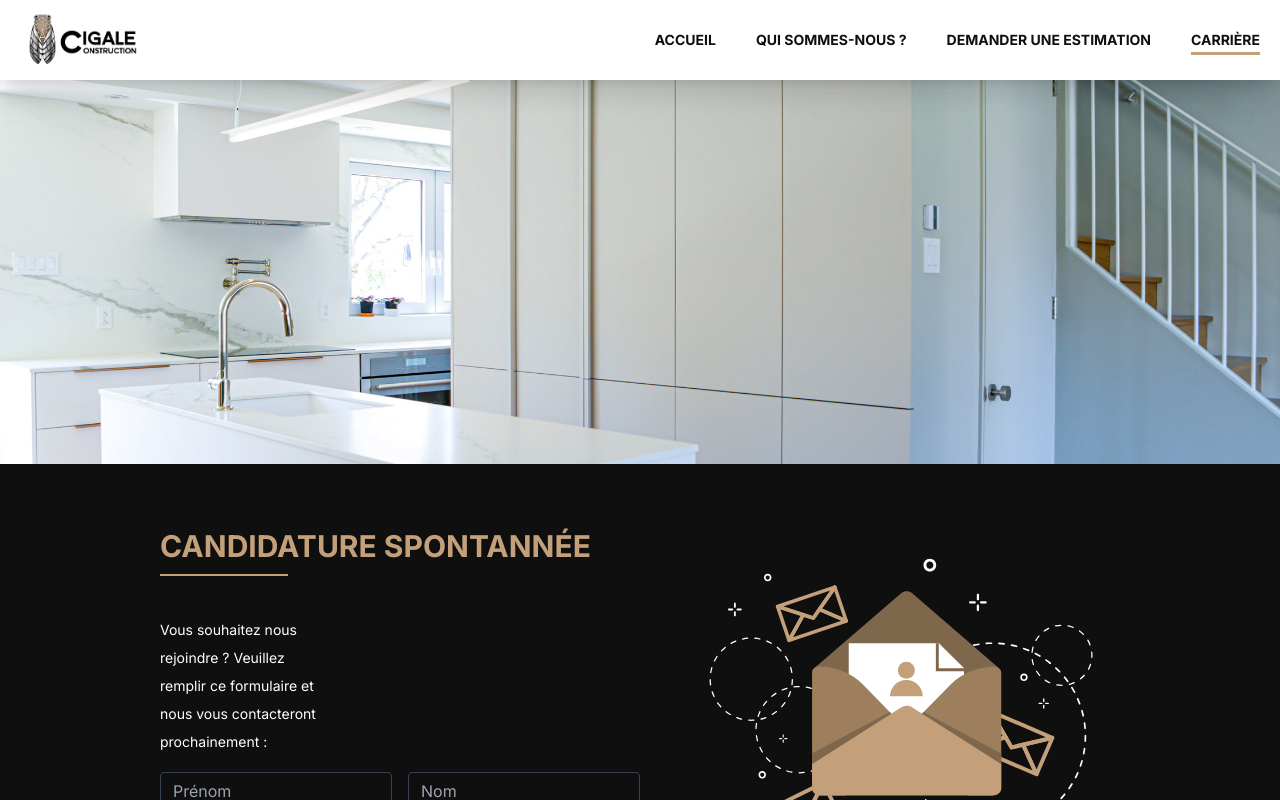
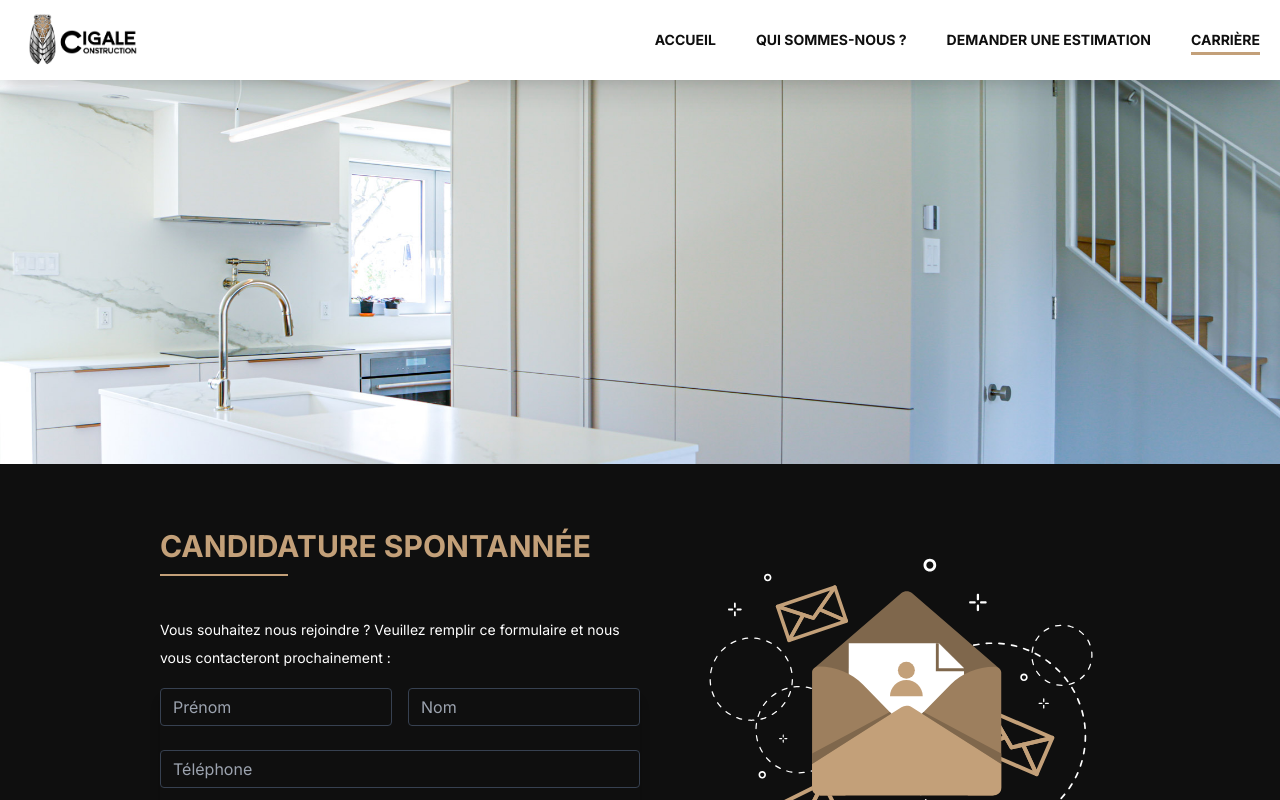
Before and after one commit to manuelfontenelle/cigale-construction, a Next.js app: page /career in a window 1280 px wide. Shown: the top 800 px of the page. Built offline with nearby package versions, Linux system fonts and the light colour scheme; what tw-elements would draw is missing.

Commit message:
fix style

```diff
--- a/pages/career.js
+++ b/pages/career.js
@@ -44,7 +44,7 @@ const career = () => {
 					</div>
 					<div className="flex flex-col gap-10  xl:flex-row xl:items-start ">
 						<div className=" block w-full object-cover  xl:w-[50%] ">
-							<p className=" text-white font-reg text-sm my-4 leading-6 md:text-reg md:leading-7 xl:pr-80">
+							<p className=" text-white font-reg text-sm my-4 leading-6 md:text-reg md:leading-7 2xl:pr-60">
 								Vous souhaitez nous rejoindre ? Veuillez remplir ce formulaire
 								et nous vous contacteront prochainement :
 							</p>
```
